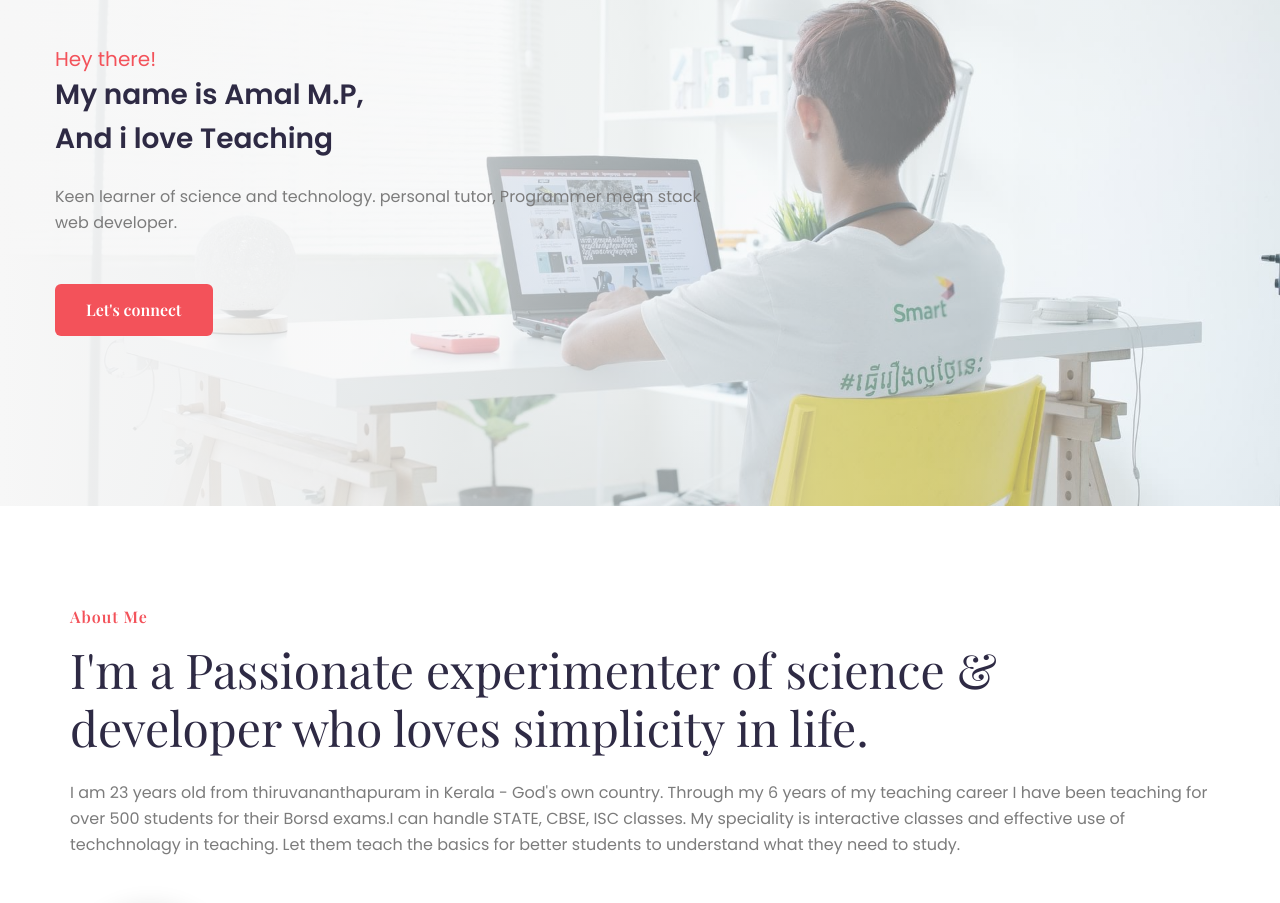
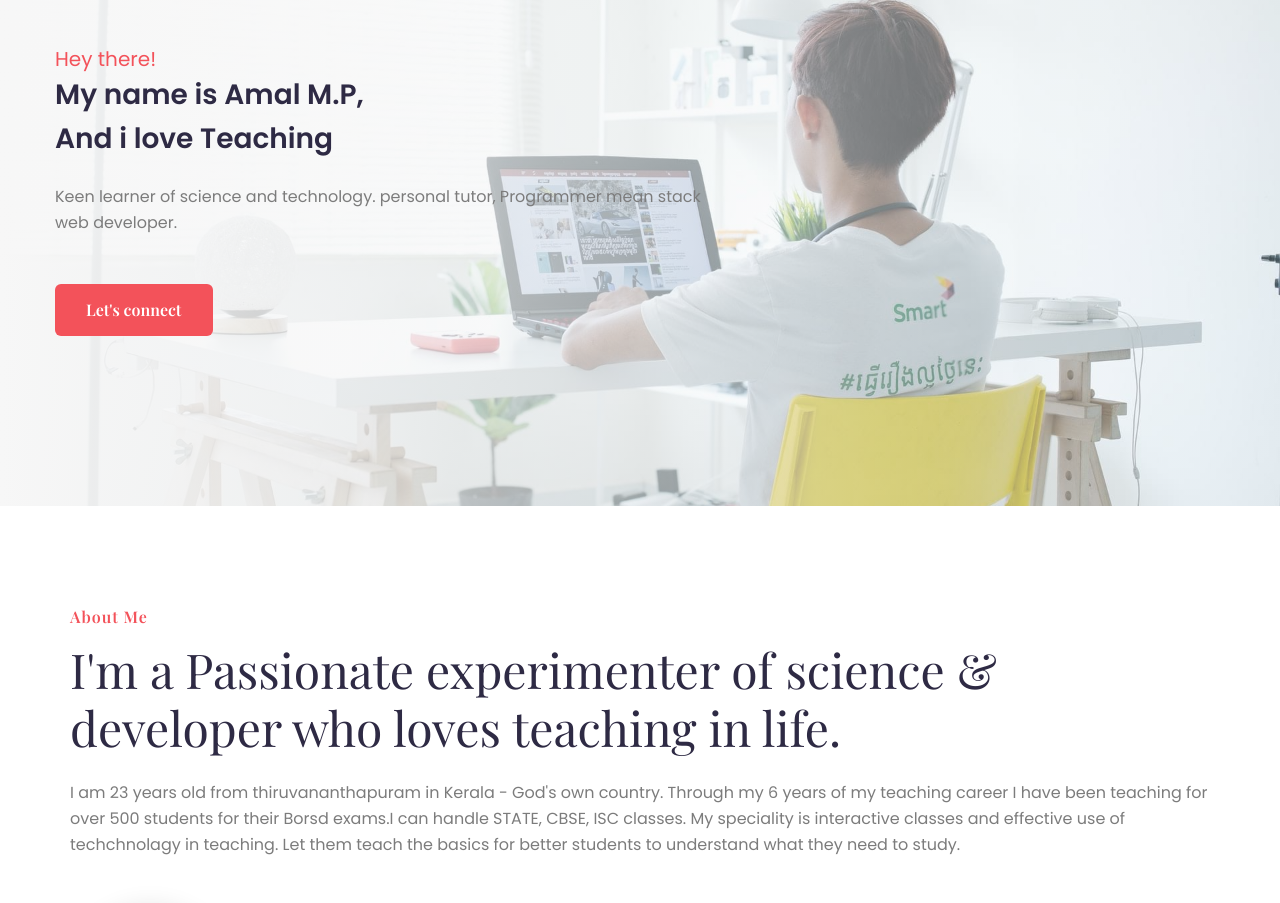
Before and after one commit to Amalmp1/amalmp.online, a plain HTML site: page index.html in a window 1280 px wide. Shown: the part 214-1117 px from the top of the page. Drawn offline with nearby package versions, Linux system fonts and the light colour scheme; a web font is replaced by a local one.

Commit message:
Update index.html

```diff
--- a/index.html
+++ b/index.html
@@ -110,11 +110,12 @@
         <div class="row mx-auto text-center">
           <div class="col-lg-12 mt-lg-0 mt-5 text-left">
             <h5 class="title-subhny mb-2">About Me</h5>
-            <h3 class="title-w3l"><span>I'm a Passionate experimenter of science & developer who loves simplicity in life.</h3>
+            <h3 class="title-w3l"><span>I'm a Passionate experimenter of science & developer who loves teaching in life.</h3>
             <p class="mt-4">I am 23 years old  from thiruvananthapuram in Kerala - God's own country.
 
               Through my 6 years of my teaching  career I have been teaching for over 500 students for their  Borsd exams.I can  handle STATE, CBSE, ISC classes. My
-              speciality is interactive classes  and effective use of techchnolagy in teaching.  Let them teach the basics for better students to understand what they need to study. </p>
+              speciality is interactive classes  and effective use of techchnolagy in teaching.  Let them teach the basics for better students to understand what they need to study.
+              </p>
             <div class="about-pic-grids row no-gutters mt-5">
               <div class="col-md-3 position-relative person-img">
                 <img src="assets/images/person.jpg" alt="" class="radius-image img-fluid">
```
